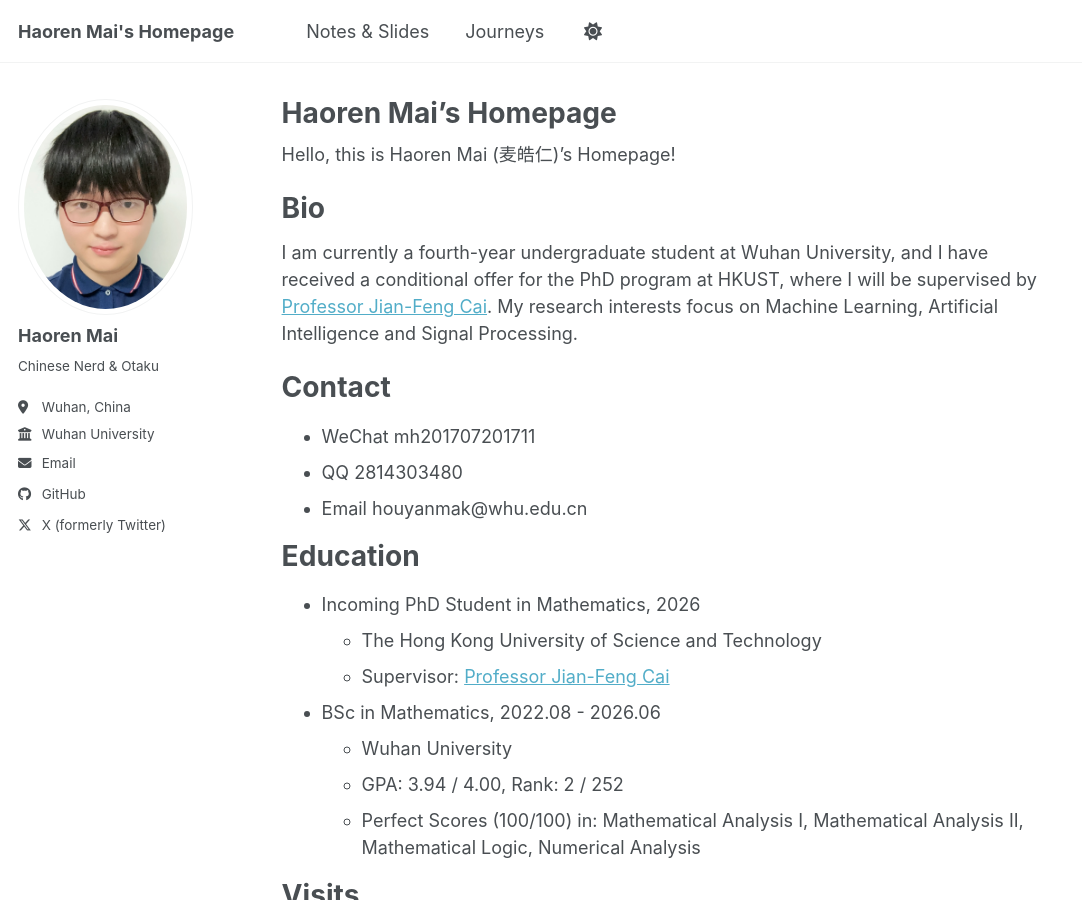
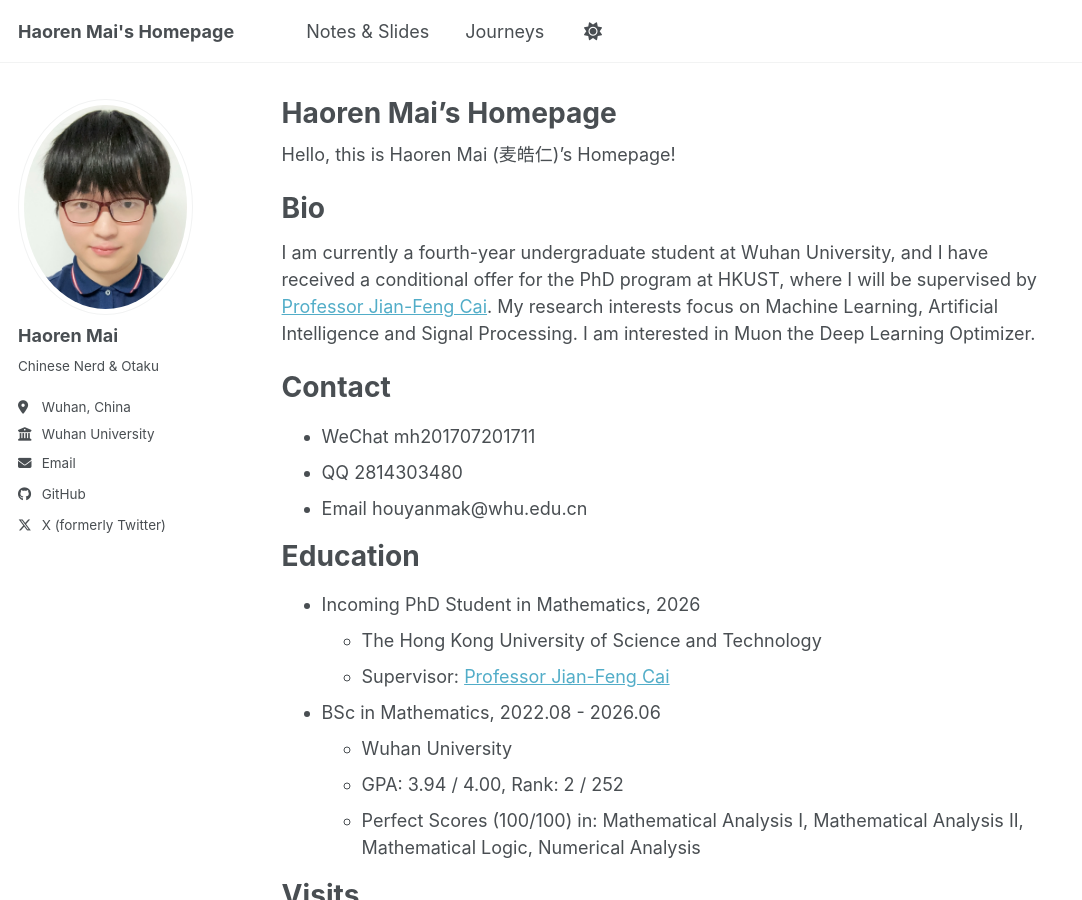
Before and after one commit to haorenmai/haorenmai, a Jekyll site: the page built from _pages/about.md, in a window 1280 px wide and 900 px high. Shown: the whole window, without its empty margins (0-1082 px from the left). Built offline with Jekyll 4.4.1, drawn with Linux system fonts in a browser that asks for light colours; a script bundle is joined from its source files by our own code; library files that are not in the unit come from our copies.

Commit message:
about.md

```diff
--- a/_pages/about.md
+++ b/_pages/about.md
@@ -13,7 +13,7 @@ Hello, this is Haoren Mai (麦皓仁)'s Homepage!
 
 Bio
 ======
-I am currently a fourth-year undergraduate student at Wuhan University, and I have received a conditional offer for the PhD program at HKUST, where I will be supervised by [Professor Jian-Feng Cai](https://www.math.hkust.edu.hk/~jfcai/). My research interests focus on Machine Learning, Artificial Intelligence and Signal Processing.
+I am currently a fourth-year undergraduate student at Wuhan University, and I have received a conditional offer for the PhD program at HKUST, where I will be supervised by [Professor Jian-Feng Cai](https://www.math.hkust.edu.hk/~jfcai/). My research interests focus on Machine Learning, Artificial Intelligence and Signal Processing. I am interested in Muon the Deep Learning Optimizer.
 
 Contact
 ======
```
